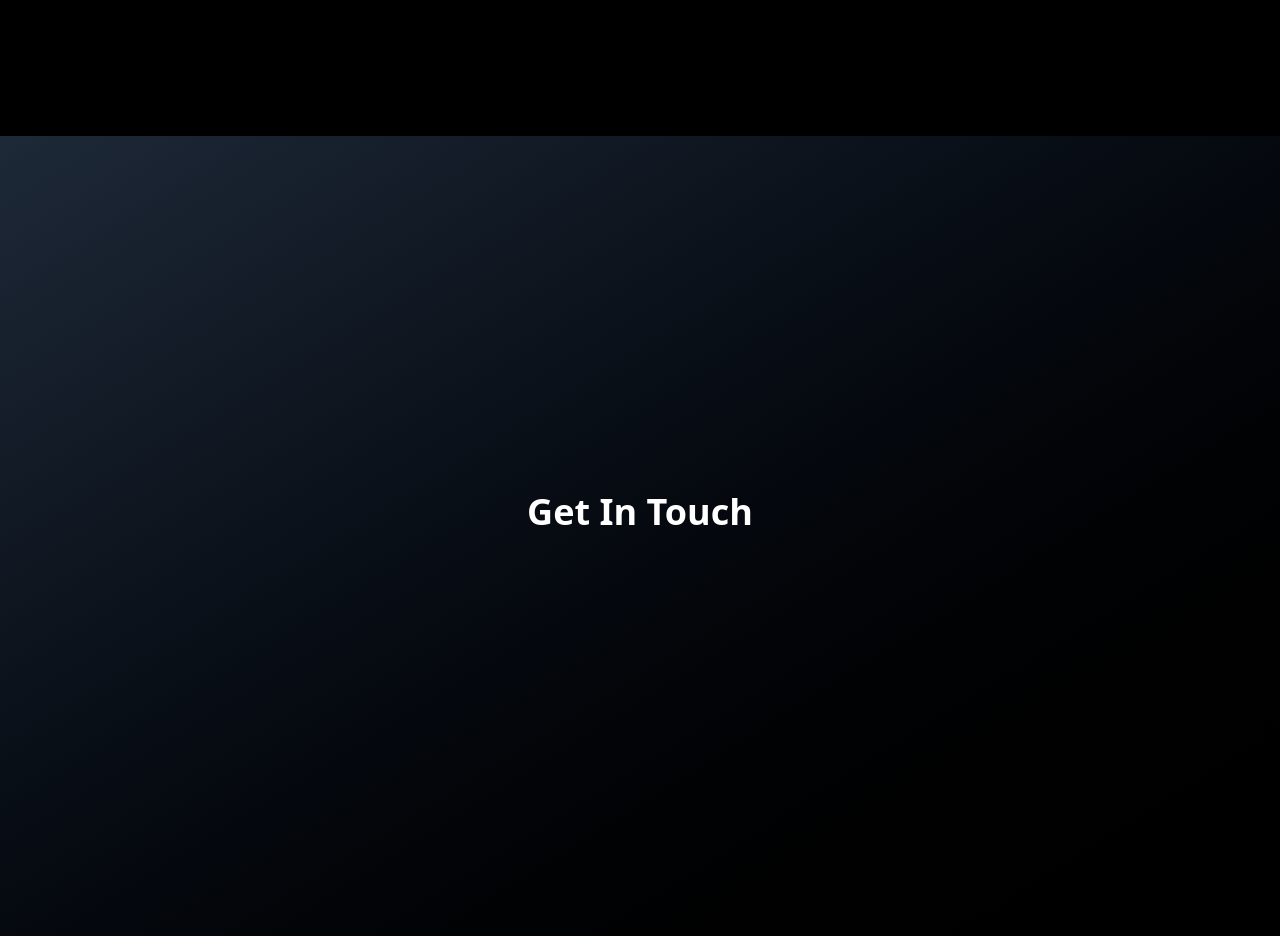
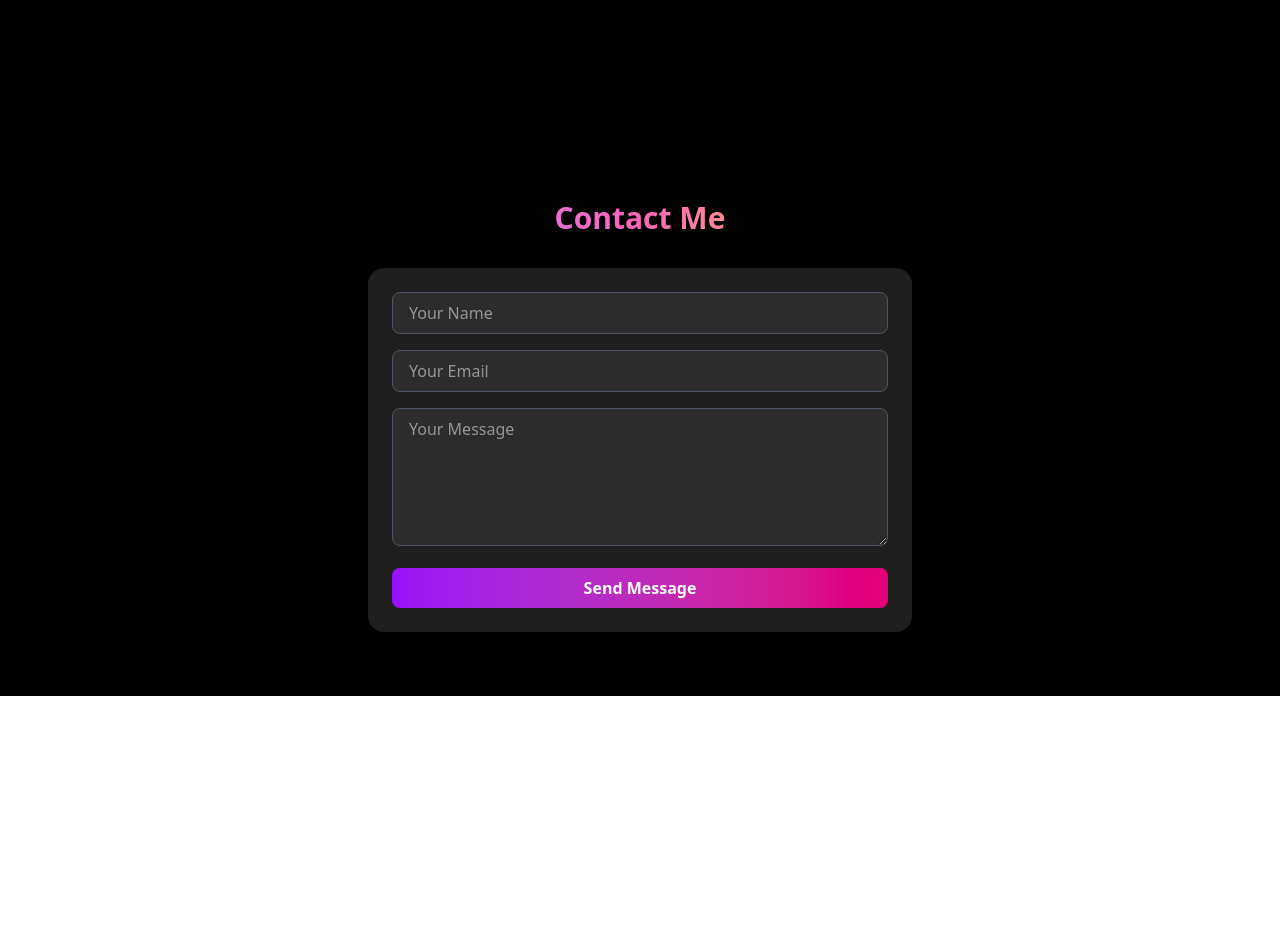
Before and after one commit to MOHANSAI2810/portfolio-final, a React (Vite) app: page / in a window 1280 px wide. Shown: the part 3160-4096 px from the top of the page. After the commit the page ends 3856 px from the top, so only its background shows below. Built offline with nearby package versions, Linux system fonts and the light colour scheme.

Commit message:
some contact form

```diff
--- a/src/App.jsx
+++ b/src/App.jsx
@@ -2,6 +2,7 @@ import React from 'react';
 import Navbar from './components/Navbar';
 import { motion } from 'framer-motion';
 import Skills from './components/Skills';
+import Contact from './components/Contact';
 
 const sectionVariants = {
   hidden: { opacity: 0, y: 50 },
@@ -85,18 +86,12 @@ const App = () => {
 
         <section
           id="contact"
-          className="min-h-screen flex items-center justify-center bg-gradient-to-br from-gray-800 to-black py-20"
+
         >
-          <motion.div
-            initial="hidden"
-            whileInView="visible"
-            viewport={{ once: true }}
-            variants={sectionVariants}
-            className="container mx-auto px-6 max-w-2xl"
-          >
-            <h1 className="text-4xl font-bold mb-12 text-center">Get In Touch</h1>
-            {/* Contact form will go here */}
-          </motion.div>
+
+
+            <Contact />
+
         </section>
       </main>
     </div>
--- /dev/null
+++ b/src/components/Contact.jsx
@@ -0,0 +1,90 @@
+import React, { useState } from 'react';
+
+const Contact = () => {
+  const [formStatus, setFormStatus] = useState('');
+  const [formData, setFormData] = useState({
+    name: '',
+    email: '',
+    message: '',
+  });
+
+  const handleChange = (e) => {
+    setFormData((prev) => ({
+      ...prev,
+      [e.target.name]: e.target.value,
+    }));
+  };
+
+  const handleSubmit = async (e) => {
+    e.preventDefault();
+
+    if (!formData.name || !formData.email || !formData.message) {
+      setFormStatus('Please fill out all fields.');
+      return;
+    }
+
+    e.target.submit(); // Needed for Netlify
+    setFormStatus('Thanks! Your message has been submitted.');
+    setFormData({ name: '', email: '', message: '' });
+  };
+
+  return (
+    <section id="contact" className="w-full py-16 bg-black text-white">
+      <div className="max-w-xl mx-auto px-4">
+        <h2 className="text-3xl font-bold text-center mb-8 bg-gradient-to-r from-purple-400 via-pink-400 to-yellow-400 text-transparent bg-clip-text">
+          Contact Me
+        </h2>
+
+        <form
+          onSubmit={handleSubmit}
+          name="contact"
+          method="POST"
+          data-netlify="true"
+          className="bg-[#1f1f1f] p-6 rounded-2xl shadow-lg"
+        >
+          <input type="hidden" name="form-name" value="contact" />
+          <div className="space-y-4">
+            <input
+              type="text"
+              name="name"
+              placeholder="Your Name"
+              value={formData.name}
+              onChange={handleChange}
+              className="w-full px-4 py-2 bg-[#2c2c2c] text-white border border-gray-600 rounded-lg focus:outline-none focus:ring-2 focus:ring-purple-500"
+              required
+            />
+            <input
+              type="email"
+              name="email"
+              placeholder="Your Email"
+              value={formData.email}
+              onChange={handleChange}
+              className="w-full px-4 py-2 bg-[#2c2c2c] text-white border border-gray-600 rounded-lg focus:outline-none focus:ring-2 focus:ring-purple-500"
+              required
+            />
+            <textarea
+              name="message"
+              rows="5"
+              placeholder="Your Message"
+              value={formData.message}
+              onChange={handleChange}
+              className="w-full px-4 py-2 bg-[#2c2c2c] text-white border border-gray-600 rounded-lg focus:outline-none focus:ring-2 focus:ring-purple-500"
+              required
+            />
+            <button
+              type="submit"
+              className="w-full bg-gradient-to-r from-purple-600 to-pink-600 hover:from-pink-600 hover:to-purple-600 text-white font-semibold py-2 rounded-lg transition duration-300"
+            >
+              Send Message
+            </button>
+            {formStatus && (
+              <p className="text-green-400 text-sm text-center">{formStatus}</p>
+            )}
+          </div>
+        </form>
+      </div>
+    </section>
+  );
+};
+
+export default Contact;
```
